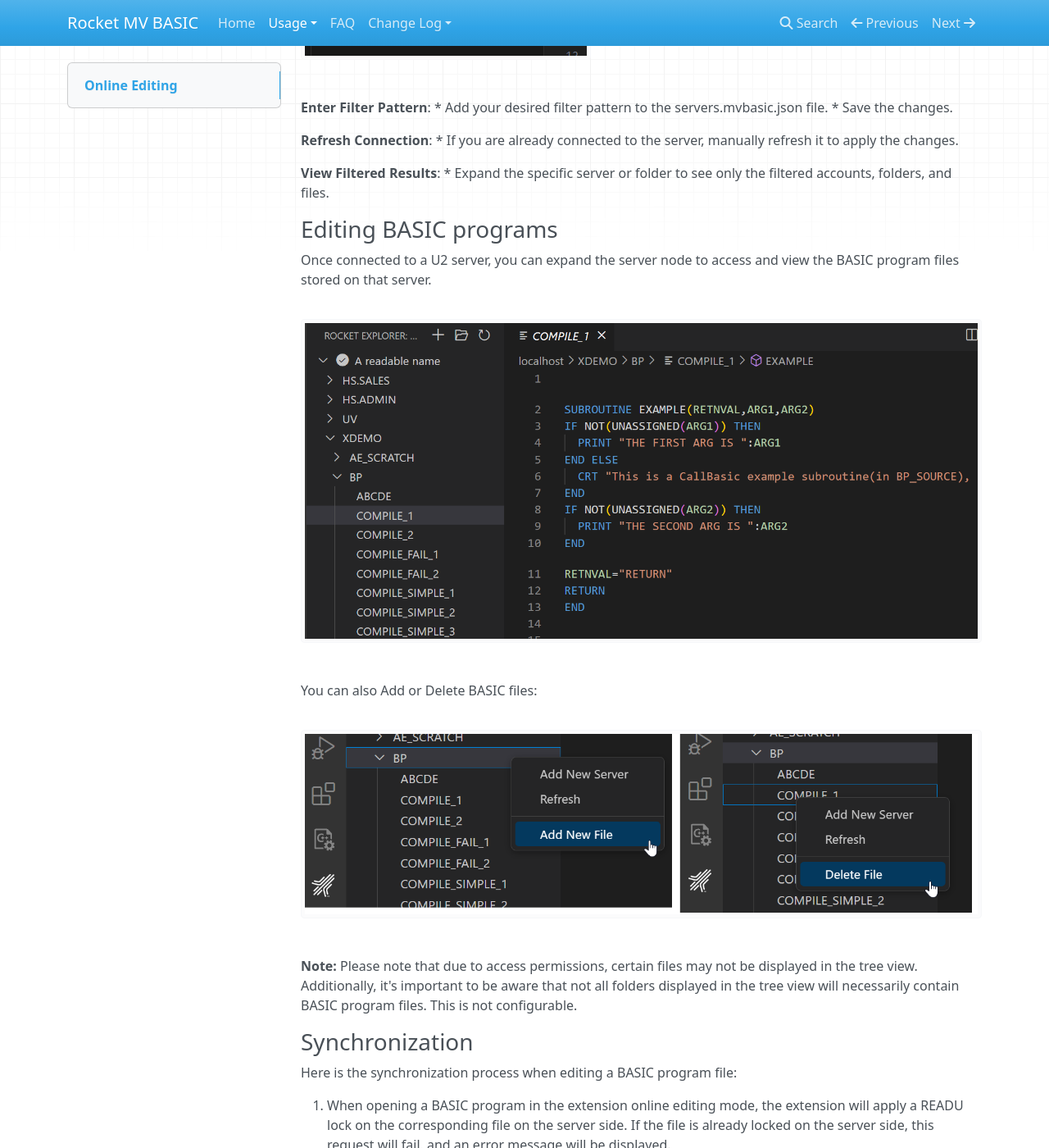
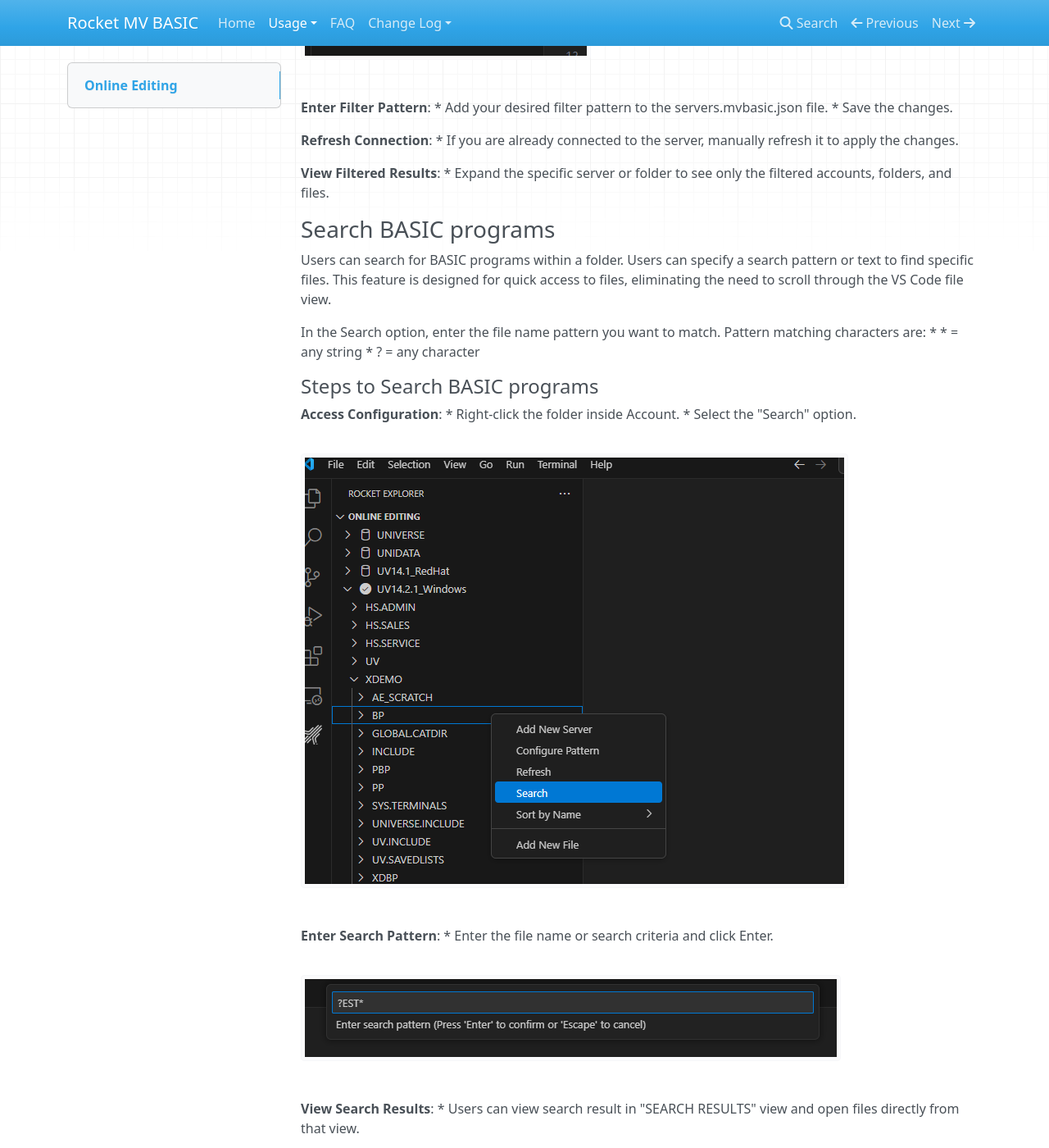
Before and after one commit to RocketSoftware/rocket-mvbasic, an MkDocs documentation site: the page built from docs/usage/OnlineEditing.md, in a window 1280 px wide and 1400 px high, scrolled down 7593 px. Shown: the whole window at 82% size. Built offline with MkDocs 1.6.1, drawn with Linux system fonts in a browser that asks for light colours; nearby versions of some CDN libraries; some of the changed text lies outside the part shown.

Commit message:
Updating documents for MVVS 2.7.0

```diff
--- a/docs/usage/OnlineEditing.md
+++ b/docs/usage/OnlineEditing.md
@@ -113,6 +113,30 @@
 **View Filtered Results**:
 * Expand the specific server or folder to see only the filtered accounts, folders, and files.
 
+### Search BASIC programs
+
+Users can search for BASIC programs within a folder. Users can specify a search pattern or text to find specific files. This feature is designed for quick access to files, eliminating the need to scroll through the VS Code file view.
+
+In the Search option, enter the file name pattern you want to match. Pattern matching characters are:
+ * \* = any string
+ * ? = any character
+
+#### **Steps to Search BASIC programs**
+**Access Configuration**:
+* Right-click the folder inside Account.
+* Select the "Search" option.
+
+![](../img/online_editing_search_option.png)
+
+**Enter Search Pattern**:
+* Enter the file name or search criteria and click Enter.
+
+![](../img/online_editing_search_criteria.png)
+
+**View Search Results**:
+* Users can view search result in "SEARCH RESULTS" view and open files directly from that view.
+![](../img/online_editing_search_results_view.png)
+
 
 ### Editing BASIC programs
 
@@ -166,6 +190,9 @@
 A default task file will be generated. For more information on this file, see the “Compile” documentation.
 
 ![](../img/online_editing_compile_4.png)
+
+### Debugging in online mode
+Refer [Debugging](./Debugging.md) for debugging steps.
 
 ### Limitation:
 Most of the LSP (Language Server Protocol) features are supported, but there are some limitations.
```
Also changed, not shown: other parts of docs/usage/OnlineEditing.md (+1 -1 lines), docs/usage/Compatibility.md (+6 -0 lines), docs/usage/Debugging.md (+17 -3 lines), docs/usage/KnownIssues.md (+6 -3 lines), docs/img/online_debug_multiple_breakpoints.png (added), docs/img/online_editing_compile_3.png, docs/img/online_editing_compile_4.png, docs/img/online_editing_search_criteria.png (added), docs/img/online_editing_search_option.png (added), docs/img/online_editing_search_results_view.png (added).
